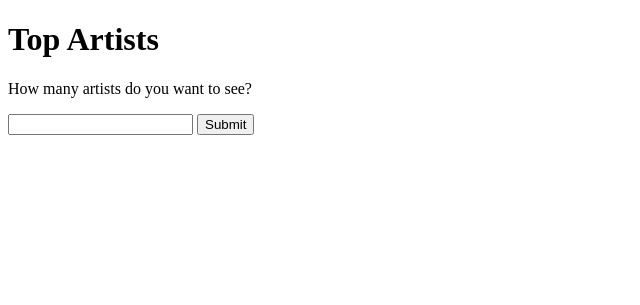
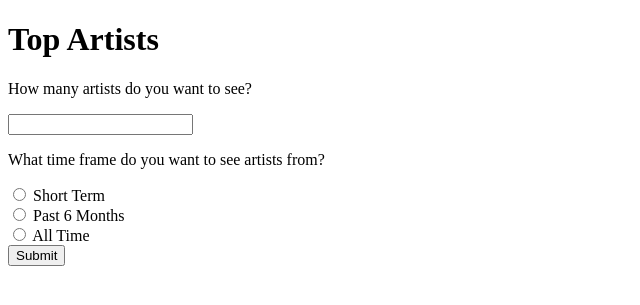
Before and after one commit to namoh11/SpotifyMusicSuggestion, a Flask app: page /topartists in a window 1280 px wide. Shown: the top 305 px of the page, without its empty margins (0-640 px from the left). Run offline with Flask 3, Linux system fonts and the light colour scheme.

```diff
--- a/templates/displayTopArtists.html
+++ b/templates/displayTopArtists.html
@@ -7,7 +7,7 @@
     </head>
     <body>
         <h1>Top Artists</h1>
-        <p>Your top artist are:</p>
+        <p>Your top artists are:</p>
         <ul>
             {% for artist in artists%}
                 <li>{{ artist.artist_name }}</li>
--- a/templates/topArtists.html
+++ b/templates/topArtists.html
@@ -10,6 +10,16 @@
     <p>How many artists do you want to see?</p>
         <form action="/displayTopArtists">
             <input type ="number" id = numOfArtists name = "numOfArtists">
+
+            <p>What time frame do you want to see artists from?</p>
+
+            <input type="radio" id="short_term" name="time_range" value="Short Term">
+            <label for="short_term">Short Term</label><br>
+            <input type="radio" id="past_6_months" name="time_range" value="Past 6 months">
+            <label for="past_6_months">Past 6 Months</label><br>
+            <input type="radio" id="all_time" name="time_range" value="All time">
+            <label for="all_time">All Time</label><br>
+
             <input type = "submit" value = "Submit">
         </form>
 </body>
```
Also changed, not shown: main.py (+7 -6 lines).
